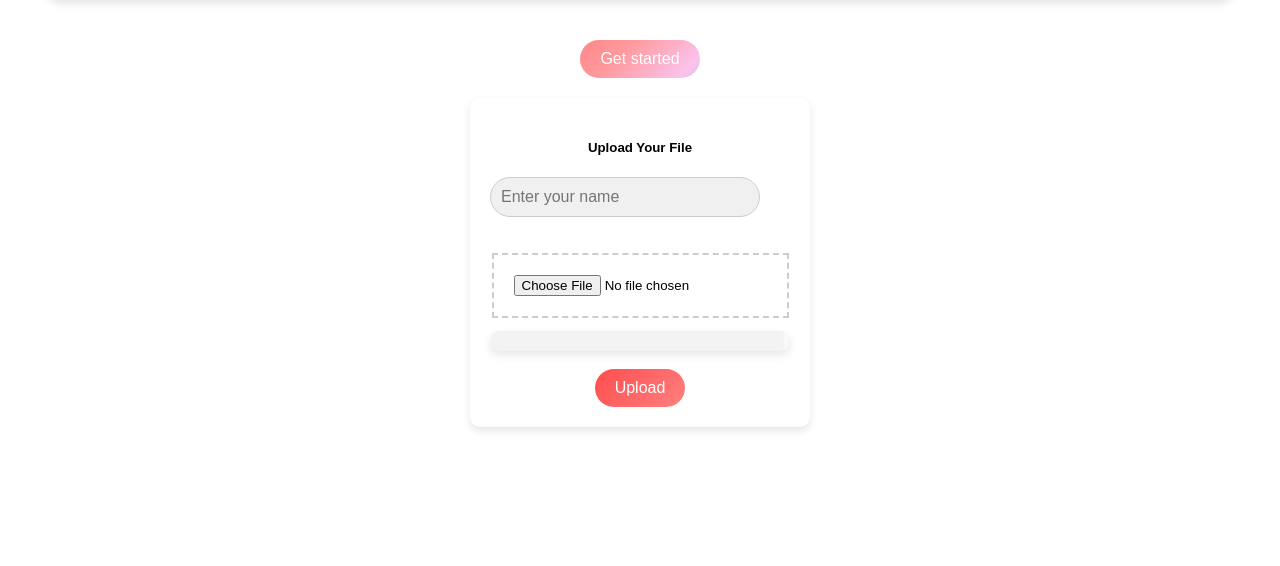
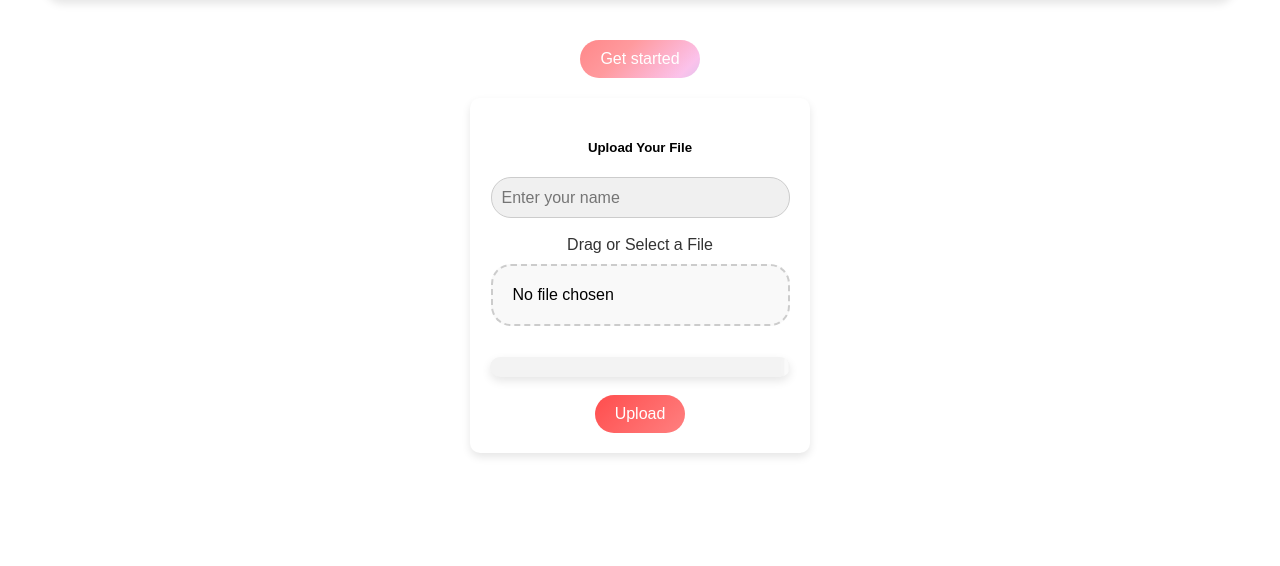
Before and after one commit to Safacts/xeroc, a Django app: page / in a window 1280 px wide. Shown: the part 100-666 px from the top of the page. Run offline with Django 3.2, Linux system fonts and the light colour scheme.

Commit message:
updated the ui of selecting files and user name

```diff
--- a/templates/home.html
+++ b/templates/home.html
@@ -52,6 +52,19 @@
                 background-color: #f0f0f0;
                 margin-right: 10px;
             }
+
+            .name-bar input {
+                width: 277px;
+                height: 19px;
+                padding: 10px;
+                font-size: 16px;
+                border: 1px solid #ccc;
+                border-radius: 20px;
+                outline: none;
+                background-color: #f0f0f0;
+                margin-right: 0px;
+            }
+
             .location-selector {
                 margin-right: 20px;
             }
@@ -416,6 +429,63 @@
                 }
             }
 
+            .file-upload {
+                width: 300px;
+                display: flex;
+                flex-direction: column;
+                align-items: center;
+                position: relative;
+                z-index: 2;
+            }
+
+            .file-upload input[type="file"] {
+                width: 85%;
+                padding: 20px;
+                font-size: 16px;
+                border: 2px dashed #ccc;
+                border-radius: 20px;
+                outline: none;
+                background-color: #f9f9f9;
+                text-align: center;
+                cursor: pointer;
+                transition: border-color 0.3s ease, background-color 0.3s ease;
+            }
+
+            .file-upload input[type="file"]:hover {
+                border-color: #ff4d4d; /* Match gradient colors */
+                background-color: #ffe6e6; /* Lighten background on hover */
+            }
+
+            .file-upload input[type="file"]::-webkit-file-upload-button {
+                display: none; /* Hide the default file input button */
+            }
+
+            .file-upload::before {
+                content: 'Drag or Select a File';
+                display: block;
+                font-size: 16px;
+                color: #333;
+                margin-bottom: 10px;
+                transition: color 0.3s ease;
+            }
+
+            .file-upload input[type="file"]::file-selector-button {
+                background-image: linear-gradient(135deg, #ff4d4d, #ff8080, #ff9a9e, #fbc2eb, #a6c1ee);
+                color: white;
+                padding: 10px 20px;
+                border: none;
+                border-radius: 25px;
+                cursor: pointer;
+                font-size: 16px;
+                transition: background-color 0.3s ease, transform 0.3s ease;
+            }
+
+            .file-upload input[type="file"]::file-selector-button:hover {
+                background-color: #ff9a9e;
+                transform: scale(1.05);
+            }
+
+
 
 
 
@@ -451,16 +521,18 @@
             {% csrf_token %}
 
              <!-- User Name Input -->
-             <div class="search-bar">
+             <div class="name-bar">
                 <input type="text" id="userNameInput" class="form-control" placeholder="Enter your name" required>
             </div>
 
-            <br>
+
 
             <br>
             <div class="file-upload">
                 <input type="file" id="fileInput" class="form-control" style="border: 2px dashed #ccc; padding: 20px; text-align: center;" oninput="displayFileMetadata()">
             </div>
+
+            <br>
 
             <!-- Display File Metadata -->
             <pre id="fileMetadata" style="font-family: monospace; margin-top: 10px;"></pre>
```
